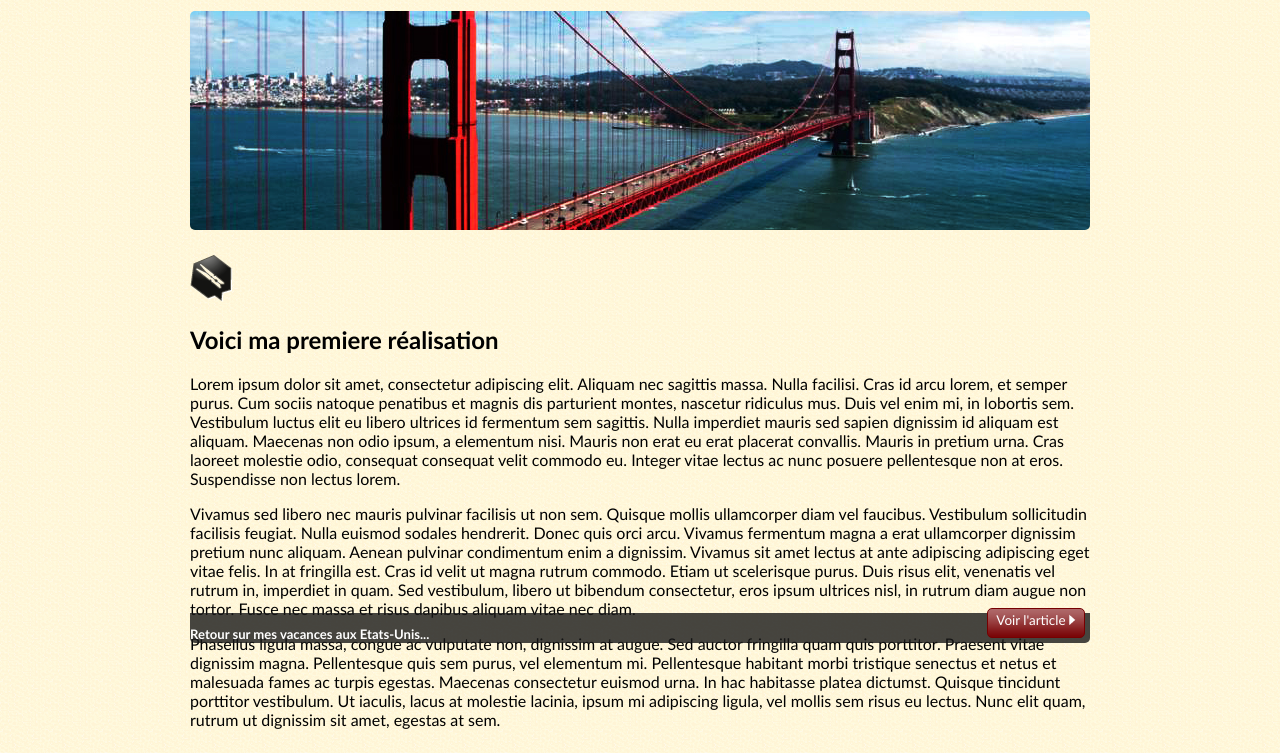
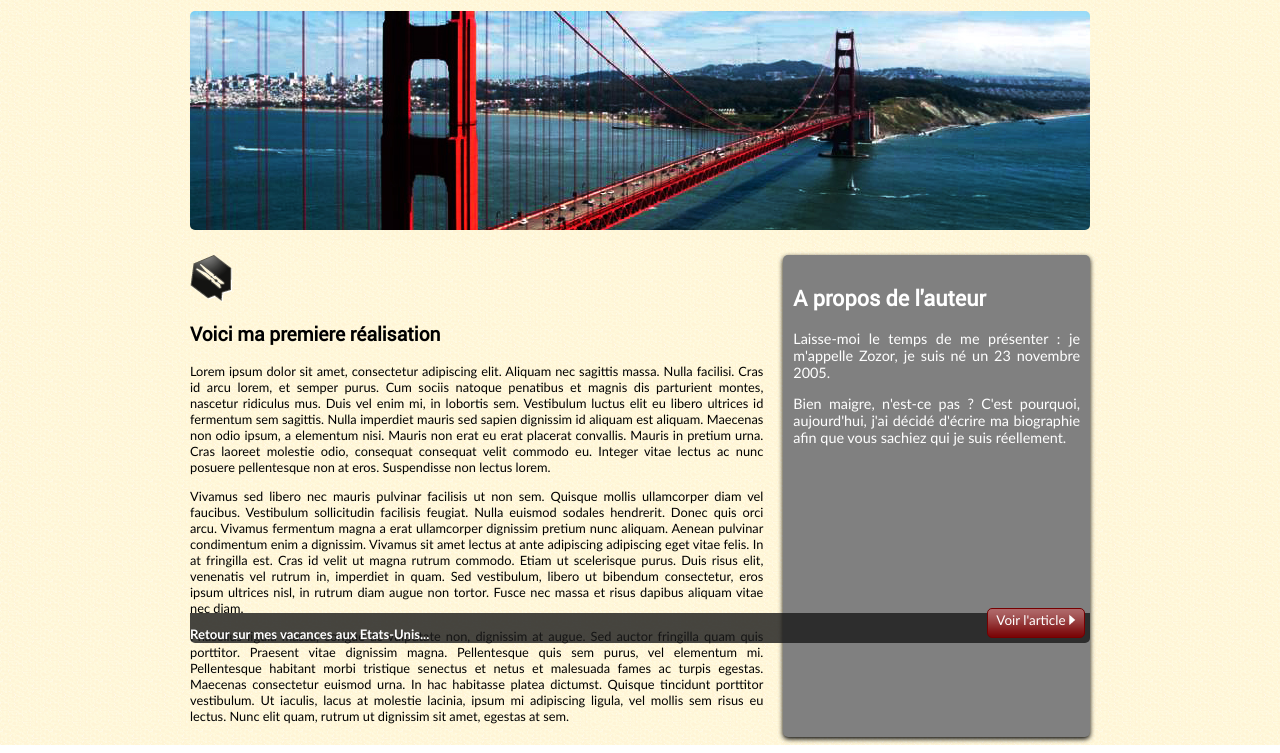
Before and after one commit to tibo8406/creer_un_site, a plain HTML site: page index.html in a window 1280 px wide. Shown: the part 157-910 px from the top of the page. Drawn offline with Linux system fonts and the light colour scheme; files whose address does not match are found by name.

Commit message:
alignement artcile, aside

```diff
--- a/index.html
+++ b/index.html
@@ -37,6 +37,10 @@
                 <p>Phasellus ligula massa, congue ac vulputate non, dignissim at augue. Sed auctor fringilla quam quis porttitor. Praesent vitae dignissim magna. Pellentesque quis sem purus, vel elementum mi. Pellentesque habitant morbi tristique senectus et netus et malesuada fames ac turpis egestas. Maecenas consectetur euismod urna. In hac habitasse platea dictumst. Quisque tincidunt porttitor vestibulum. Ut iaculis, lacus at molestie lacinia, ipsum mi adipiscing ligula, vel mollis sem risus eu lectus. Nunc elit quam, rutrum ut dignissim sit amet, egestas at sem.</p>
             </article>
             <aside>
+                <h2>A propos de l'auteur</h2>
+                <p>Laisse-moi le temps de me présenter&nbsp;: je m'appelle Zozor, je suis né un 23 novembre 2005.</p>
+                <p>Bien maigre, n'est-ce pas ? C'est pourquoi, aujourd'hui, j'ai décidé d'écrire ma biographie afin que vous sachiez qui je suis réellement.</p>
+
             </aside>
         </section>
         <footer>
--- a/style.css
+++ b/style.css
@@ -13,7 +13,7 @@
 body
 {
     background: url('images/fond_jaune.png');
-    font-family: 'Trebuchet MS', Arial, sans-serif;
+    font-family: Trebuchet MS, Arial, sans-serif;
 }
 
 #banniere
@@ -76,7 +76,28 @@ header
 section{
     display:flex;
 }
-section h2,
+section h2
 {
     font-family: roboto;
 }
+aside
+{
+    text-align: justify;
+    box-shadow: 0px 2px 5px black;
+    background-color: grey;
+    color: white;
+    font-size: 0.9em;
+    border-radius: 5px;
+    padding: 10px;
+    width:300px;
+}
+article
+{
+    text-align: justify;
+    margin-right: 20px;
+    font-size: 0.8em;
+}
+section article
+{
+    width: 600px;
+}
```
